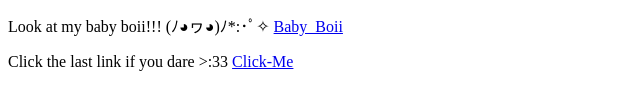
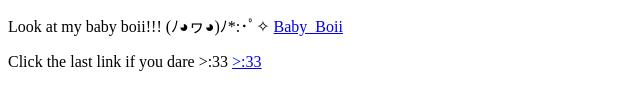
Before and after one commit to gongmel/computerscience2019-test, a plain HTML site: page index.html in a window 1280 px wide. Shown: the part 210-320 px from the top of the page, 0-640 px from the left. Drawn offline with Linux system fonts and the light colour scheme.

Commit message:
Update index.html

```diff
--- a/index.html
+++ b/index.html
@@ -9,6 +9,6 @@
     <p> Look at my baby boii!!! (ﾉ◕ヮ◕)ﾉ*:･ﾟ✧
     <a href="https://bit.ly/2wj7R24">Baby_Boii</a>
     <p> Click the last link if you dare >:33
-    <a href="https://bit.ly/2EtfXd3">Click-Me</a>
+    <a href="https://bit.ly/2EtfXd3">>:33</a>
   </body>
 </html>
```
